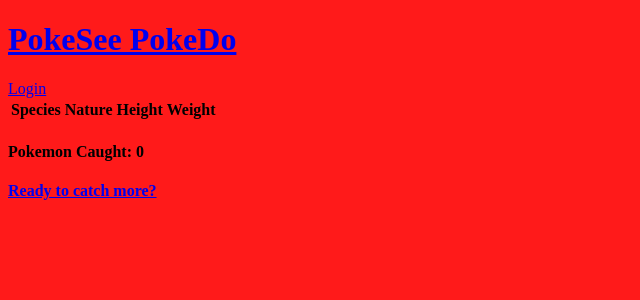
After one commit to raytraina/pokeseepokedo, a Flask app: page /caught in a window 1280 px wide. The commit adds this page. Shown: the top 300 px of the page, without its empty margins (0-640 px from the left). Run offline with Flask 2, Linux system fonts and the light colour scheme; lists and menus that the app fills with data are empty.

Commit message:
Added the ability for user to add caught pokemon to their account. Added templates to support. Modified model to support new column.

```diff
--- a/model.py
+++ b/model.py
@@ -126,6 +126,7 @@
     # species_id = db.Column(db.Integer)
     height = db.Column(db.Integer, nullable=False)
     weight = db.Column(db.Integer, nullable=False)
+    nature = db.Column(db.String(60), nullable=False)
 
     encounter = db.relationship('Encounter')
     poketype = db.relationship('PokeType')
--- a/server.py
+++ b/server.py
@@ -6,6 +6,8 @@
 from flask_debugtoolbar import DebugToolbarExtension
 
 from model import connect_to_db, db, Encounter, Location, User, Gym, PokeType, PokeBase, TypeBase
+
+from random import choice
 
 
 app = Flask(__name__)
@@ -63,7 +65,8 @@
                                                     "longitude":encounter.longitude,
                                                     "height":enc_poke.height,
                                                     "weight":enc_poke.weight,
-                                                    "type":poke_type}
+                                                    "type":poke_type,
+                                                    "nature":enc_poke.nature}
 
     ##########
 
@@ -145,6 +148,61 @@
     return redirect('/')
 
 
+@app.route('/catch-pokemon/<int:id>', methods=['GET'])
+def catch_pokemon(id):
+    """Add pokemon to caught list."""
+
+    # check if catch_em list already exists in session; if not, add it to session
+    if 'catch_em' in session:
+        catch_em = session['catch_em']
+    else:
+        catch_em = session['catch_em'] = []
+
+    # add pokemon to user's caught list
+    catch_em.append(id)
+
+    # show success message upon adding/catching pokemon
+    flash('Congratulations!')
+
+    # return results from query/do not change pages
+    return redirect('/caught')
+
+
+@app.route('/caught')
+def show_caught():
+    """Display all pokemon the user has caught."""
+
+    # initiate total counter at 0
+    pokemon_total = 0
+
+    # get all caught pokemon, or bind to empty list if none added yet
+    raw_poke_ids = session.get('catch_em', [])
+
+    # dictionary where ids of caught pokemon will be added
+    caught = {}
+
+    for poke_id in raw_poke_ids:
+        if poke_id in caught:
+            pokemon_info = caught[poke_id]
+        else:
+            pokemon = PokeBase.query.get(poke_id)
+            species_info = caught[poke_id] = {'name':pokemon.identifier,
+                                        'height':pokemon.height,
+                                        'weight':pokemon.weight,
+                                        'nature':pokemon.nature,
+                                        'num_caught':0}
+
+        # increase num_caught for this pokemon by 1
+        species_info['num_caught'] += 1
+        # increase the amount of pokemon caught by the num_caught
+        pokemon_total += species_info['num_caught']
+
+    caught = caught.values()
+
+    return render_template('caught.html', caught=caught, pokemon_total=pokemon_total)
+
+
+
 ###########################
 
 @app.route('/register', methods=['GET'])
--- a/templates/base.html
+++ b/templates/base.html
@@ -12,7 +12,7 @@
 
 <div id="navigation"> <!--SOMETHING-->
 
-<h1 id="site-title">PokeSee PokeDo</h1>
+<h1 id="site-title"><a href="/">PokeSee PokeDo</a></h1>
 
 {% if "user_id" in session %}
     <a href="/logout">Logout</a>
@@ -22,16 +22,16 @@
 
 </div>
 
-<div class="flash-msg"> <!--TODO VERIFY THIS!-->
-
-{% for flash in get_flashed_messages() %}
-  {{ flash }}
-{% endfor %}
-
-</div>
-
 <div class="container">
 
+<!-- FLASH MESSAGES -->
+{% with messages = get_flashed_messages() %}
+    {% for message in messages %}
+        <div>{{ message }}</div>
+    {% endfor %}
+{% endwith %}
+
+<!-- BODY -->
 {% block content %}
     REAL CONTENT STARTS HERE.
 {% endblock %}
--- /dev/null
+++ b/templates/caught.html
@@ -0,0 +1,33 @@
+<!-- caught.html -->
+
+{% extends 'base.html' %}
+
+{% block content %}
+    <table>
+        <thead>
+            <tr>
+                <th>Species</th>
+                <th>Nature</th>
+                <th>Height</th>
+                <th>Weight</th>
+            </tr>
+        </thead>
+        <tbody>
+            {% for pokemon in caught %}
+            <tr>
+                <td>{{ pokemon['name'] }}</td>
+                <td>{{ pokemon['nature'] }}</td>
+                <td>{{ pokemon['height'] }}</td>
+                <td>{{ pokemon['weight'] }}</td>
+            </tr>
+            {% endfor %}
+        </tbody>
+    </table>
+
+    <h4>Pokemon Caught: {{ pokemon_total }}</h4>
+
+    <h4><a href="/">Ready to catch more?</a></h4>
+
+{% endblock %}
+
+name,height,weight,nature
--- a/templates/login.html
+++ b/templates/login.html
@@ -7,10 +7,10 @@
 
     <form action="/login" method="POST" id="login-form">
         <label class="login-field" for="username">
-            <input type="text" class="login-field" placeholder="username" name="username">
+            <input type="text" class="login-field" placeholder="username" name="username" value="designsbytraina">
         </label>
         <label class="login-field" for="login-password">
-            <input type="password" class="login-field" placeholder="password" name="login-password">
+            <input type="password" class="login-field" placeholder="password" name="login-password" value="secret">
         </label>
         <label for="submit-login">
             <input type="submit" value="login" class="submit-btn" name="submit-register">
```
Also changed, not shown: seed.py (+8 -3 lines), templates/index.html (+7 -2 lines), templates/registration_form.html (+5 -5 lines).
